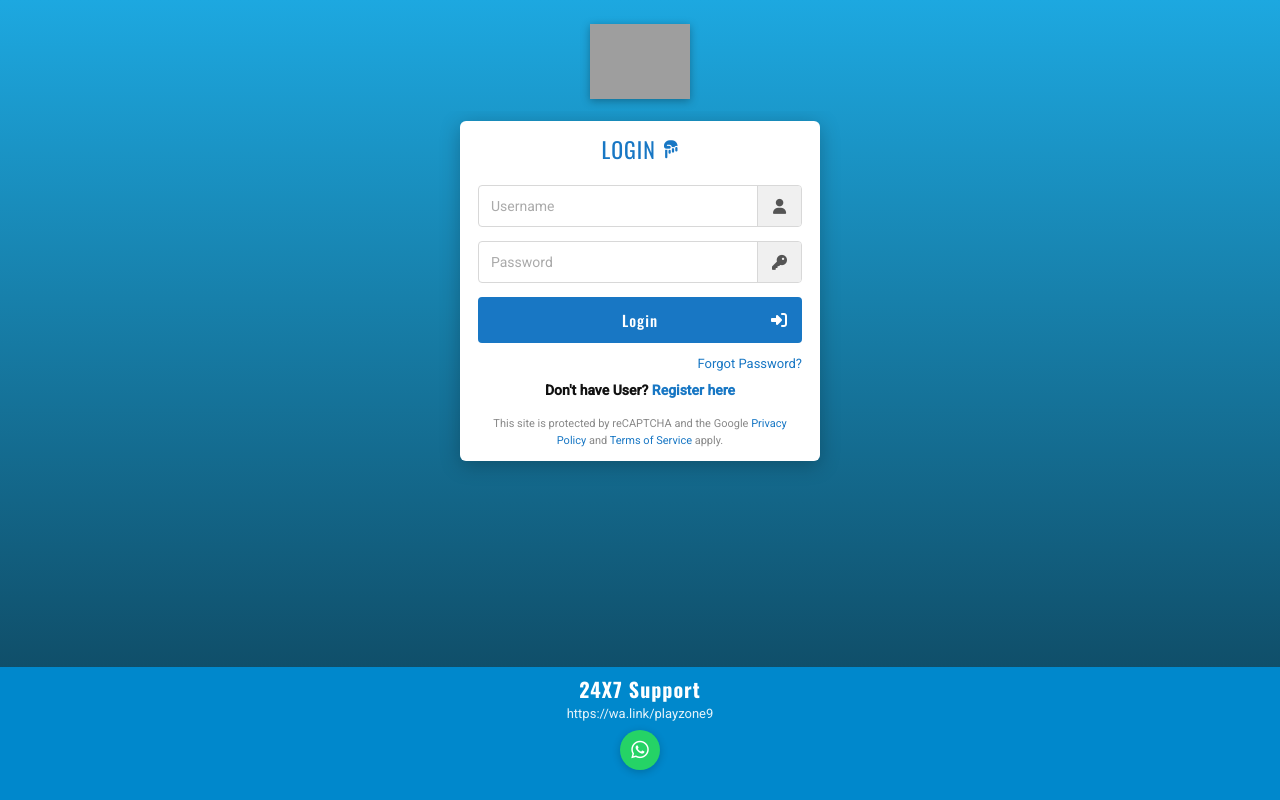
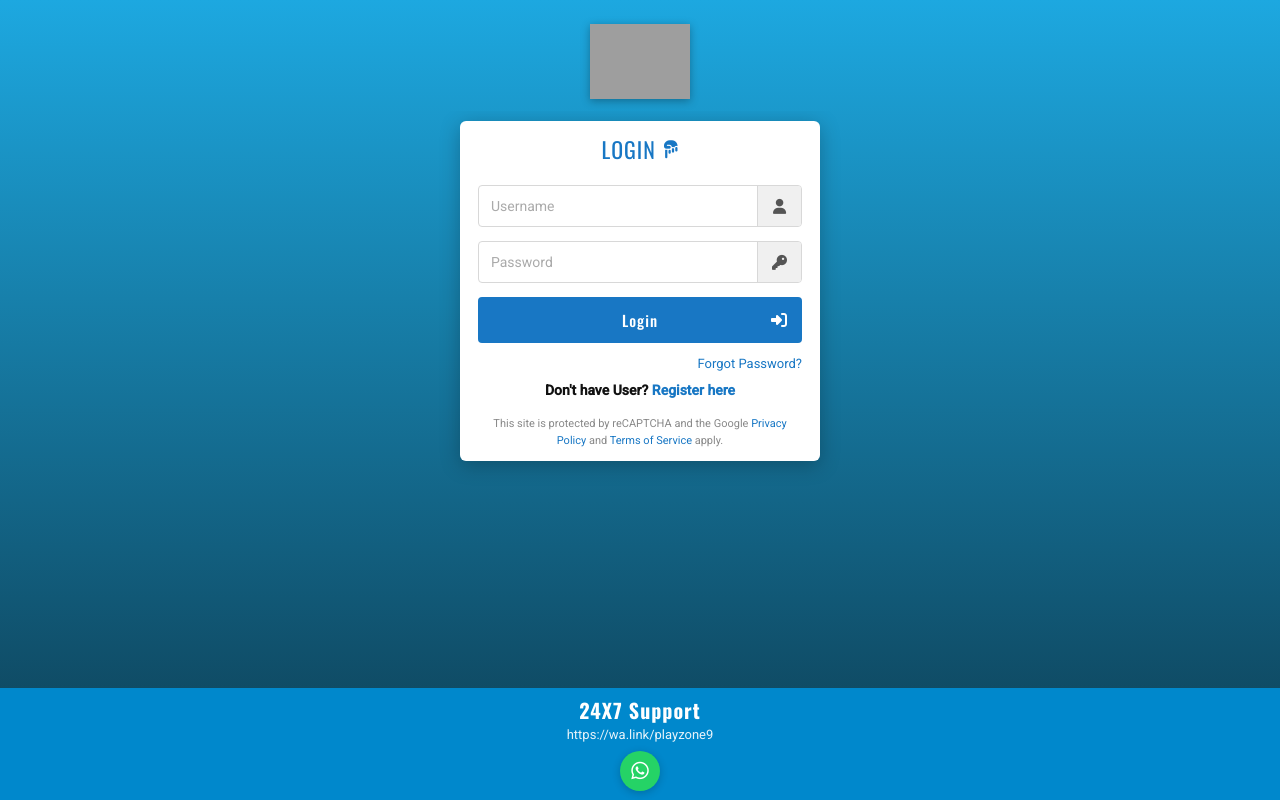
Before and after one commit to shivanshu01-hash/PLAYZONE9-SITE, a website: page index.html in a window 1280 px wide. Drawn offline with nearby package versions, Linux system fonts and the light colour scheme; grey boxes are pictures that could not be loaded.

Commit message:
Revert: restore original footer padding

```diff
--- a/style.css
+++ b/style.css
@@ -143,7 +143,7 @@ html, body {
 .footer {
     flex-shrink: 0;
     background: #0088CC;
-    padding: 7px 0 30px;
+    padding: 7px 0 9px;
     text-align: center;
     color: #fff;
 }
```
